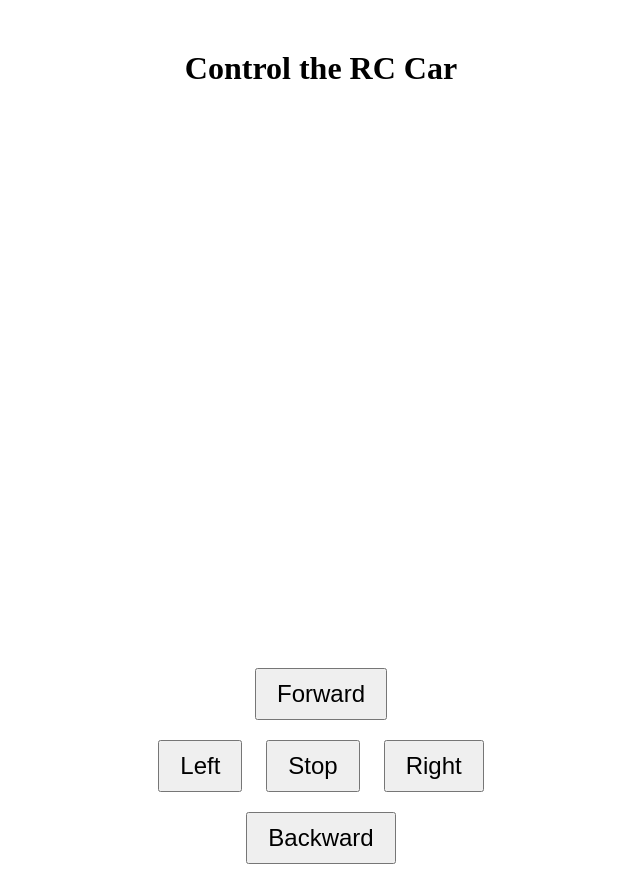
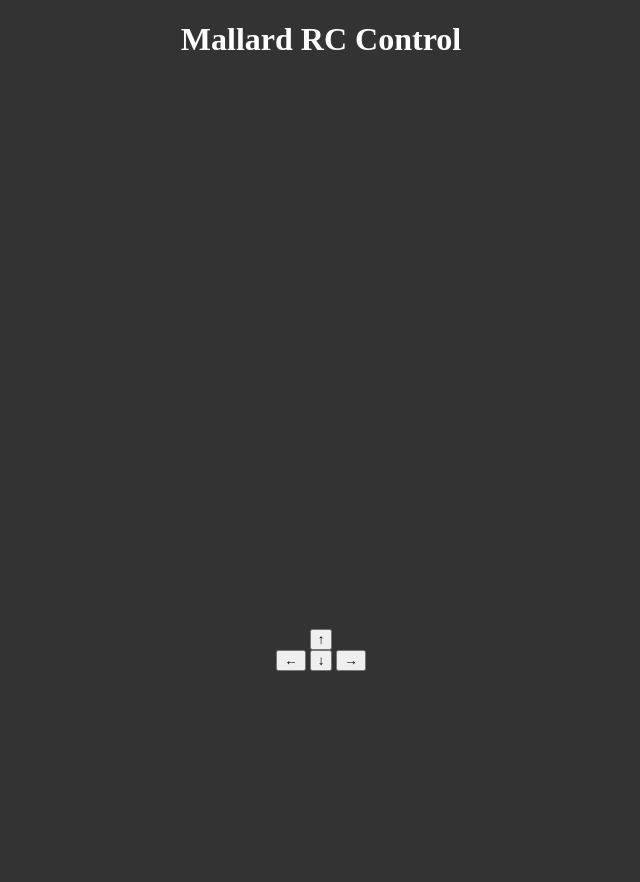
Before and after one commit to Mirnyi4/rpi-server, a Flask app: page / in a window 1280 px wide. Shown: the whole page, without its empty margins (319-959 px from the left). After the commit the page ends 671 px from the top, so only its background shows below. Run offline with Flask 3, Linux system fonts and the light colour scheme; some libraries are stand-ins or nearby versions.

Commit message:
Update index.html

```diff
--- a/templates/index.html
+++ b/templates/index.html
@@ -3,44 +3,61 @@
 <head>
   <meta charset="UTF-8">
   <meta name="viewport" content="width=device-width, initial-scale=1.0">
-    <title>RC Car Control with WebRTC</title>
+  <title>Mallard RC Control</title>
   <style>
-        body { text-align: center; margin-top: 50px; }
-        video { width: 80%; margin: 20px; }
-        button { font-size: 24px; margin: 10px; padding: 10px 20px; }
+    body { background-color: #333; color: white; text-align: center; }
+    video { width: 80%; height: auto; margin-top: 20px; }
+    .controls { margin-top: 20px; }
   </style>
 </head>
 <body>
-    <h1>Control the RC Car</h1>
-    <video id="remoteVideo" autoplay playsinline></video>
-    <br>
-    <button onclick="sendCommand('forward')">Forward</button><br>
-    <button onclick="sendCommand('left')">Left</button>
-    <button onclick="sendCommand('stop')">Stop</button>
-    <button onclick="sendCommand('right')">Right</button><br>
-    <button onclick="sendCommand('backward')">Backward</button>
+  <h1>Mallard RC Control</h1>
+  <video id="video" autoplay></video>
 
-    <script src="https://cdnjs.cloudflare.com/ajax/libs/socket.io/4.4.1/socket.io.js"></script>
+  <div class="controls">
+    <button onclick="sendCommand('w')">↑</button><br>
+    <button onclick="sendCommand('a')">←</button>
+    <button onclick="sendCommand('s')">↓</button>
+    <button onclick="sendCommand('d')">→</button>
+  </div>
+
   <script>
-        const socket = io();
-        const pc = new RTCPeerConnection();
+    const ws = new WebSocket('ws://<RaspberryPi-IP>:8000');
 
-        async function connect() {
-            const offer = await fetch('/offer', { method: 'POST' });
-            const data = await offer.json();
-            await pc.setRemoteDescription(data);
+    ws.onopen = () => console.log("WebSocket connected!");
 
-            pc.ontrack = event => {
-                document.getElementById('remoteVideo').srcObject = event.streams[0];
-            };
+    function sendCommand(command) {
+      ws.send(command);
     }
 
-        function sendCommand(action) {
-            socket.emit('command', { action: action });
-            console.log(`Sent command: ${action}`);
+    // Управление клавишами
+    document.addEventListener('keydown', (e) => {
+      const key = e.key.toLowerCase();
+      if (['w', 'a', 's', 'd'].includes(key)) {
+        sendCommand(key);
+      }
+    });
+
+    // WebRTC соединение для видео
+    const pc = new RTCPeerConnection();
+    pc.ontrack = (event) => {
+      const video = document.getElementById('video');
+      video.srcObject = event.streams[0];
+    };
+
+    async function setupWebRTC() {
+      const offer = await pc.createOffer();
+      await pc.setLocalDescription(offer);
+
+      const response = await fetch('http://<RaspberryPi-IP>:8080/offer', {
+        method: 'POST',
+        body: JSON.stringify({ sdp: pc.localDescription.sdp, type: pc.localDescription.type }),
+      });
+      const answer = await response.json();
+      await pc.setRemoteDescription(answer);
     }
 
-        connect();
+    setupWebRTC();
   </script>
 </body>
 </html>
```
Lines whose indentation alone changed are shown as unchanged.
